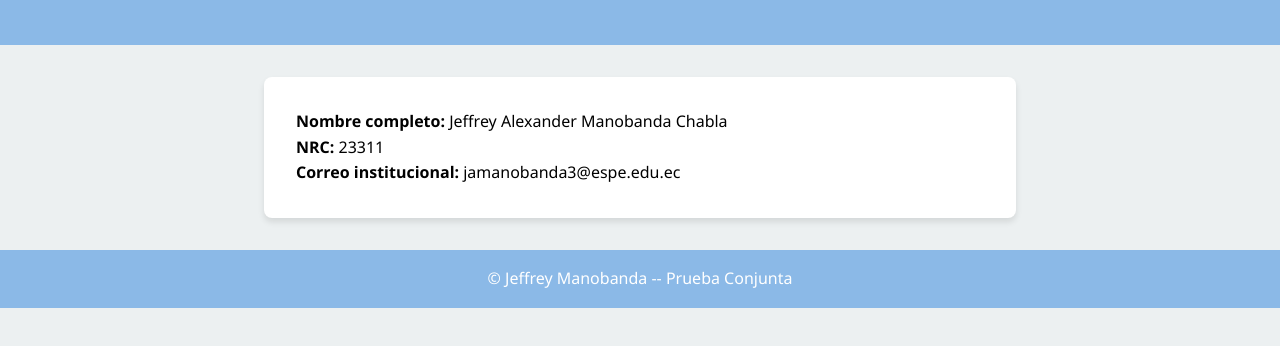
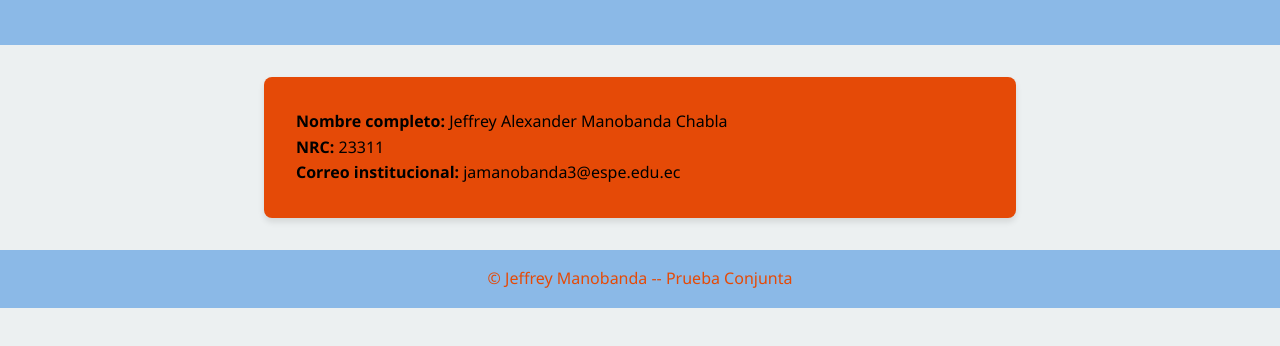
Before and after one commit to jeffrey2206/Pruebas, a website: page public/index.html in a window 1280 px wide. Shown: the part 78-424 px from the top of the page. Drawn offline with Linux system fonts and the light colour scheme.

Commit message:
Prueba Conjunta

```diff
--- a/public/index.html
+++ b/public/index.html
@@ -28,7 +28,7 @@
 
         header {
             background-color: var(--primary-color);
-            color: white;
+            color: #00a02d;
             padding: 1.5rem 0;
             text-align: center;
         }
@@ -40,7 +40,7 @@
         }
 
         .profile {
-            background-color: white;
+            background-color: #e54a07;
             border-radius: 8px;
             padding: 2rem;
             box-shadow: 0 4px 6px rgba(0, 0, 0, 0.1);
@@ -58,7 +58,7 @@
 
         footer {
             background-color: var(--primary-color);
-            color: white;
+            color: #e54a07;
             text-align: center;
             padding: 1rem 0;
             margin-top: 2rem;
```
